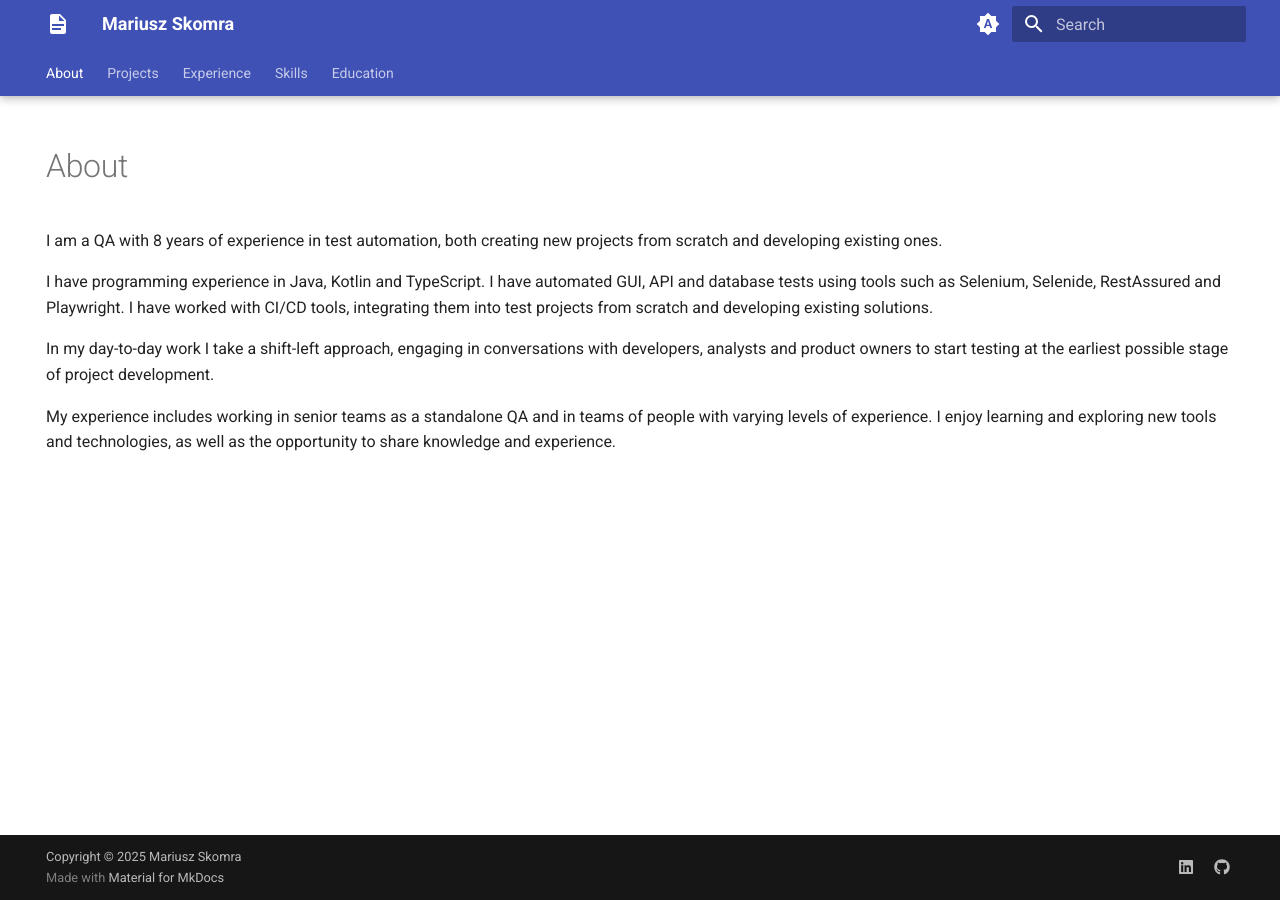
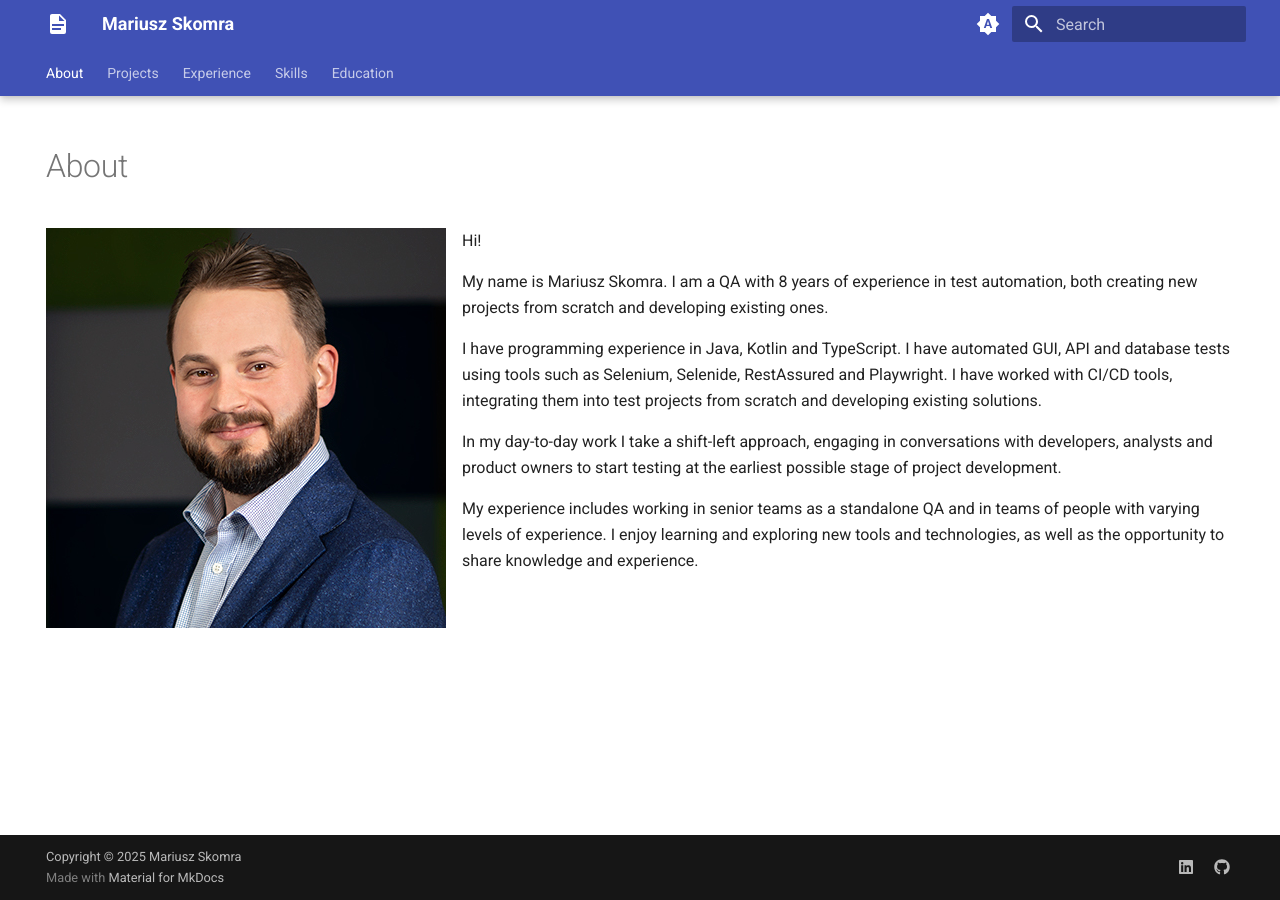
Before and after one commit to MariuszSkomra/resume, an MkDocs documentation site: the page built from docs/index.md, in a window 1280 px wide. Built offline with MkDocs 1.6.1 and Material for MkDocs 9.7.7, drawn with Linux system fonts in a browser that asks for light colours.

Commit message:
add photo on about page

```diff
--- a/docs/index.md
+++ b/docs/index.md
@@ -3,7 +3,11 @@ hide:
     - navigation
 ---
 
-I am a QA with 8 years of experience in test automation, both creating new projects from scratch and developing existing ones.
+![Twoje zdjęcie](images/MariuszSkomra.jpg){ align=left }
+
+Hi!
+
+My name is Mariusz Skomra. I am a QA with 8 years of experience in test automation, both creating new projects from scratch and developing existing ones.
 
 I have programming experience in Java, Kotlin and TypeScript. I have automated GUI, API and database tests using tools such as Selenium, Selenide, RestAssured and Playwright. I have worked with CI/CD tools, integrating them into test projects from scratch and developing existing solutions.
 
--- a/mkdocs.yml
+++ b/mkdocs.yml
@@ -42,3 +42,5 @@ extra:
     - icon: fontawesome/brands/github
       link: https://github.com/MariuszSkomra
 copyright: Copyright &copy; 2025 Mariusz Skomra
+markdown_extensions:
+  - attr_list
```
Also changed, not shown: docs/images/MariuszSkomra.jpg (added), 1 other file.
